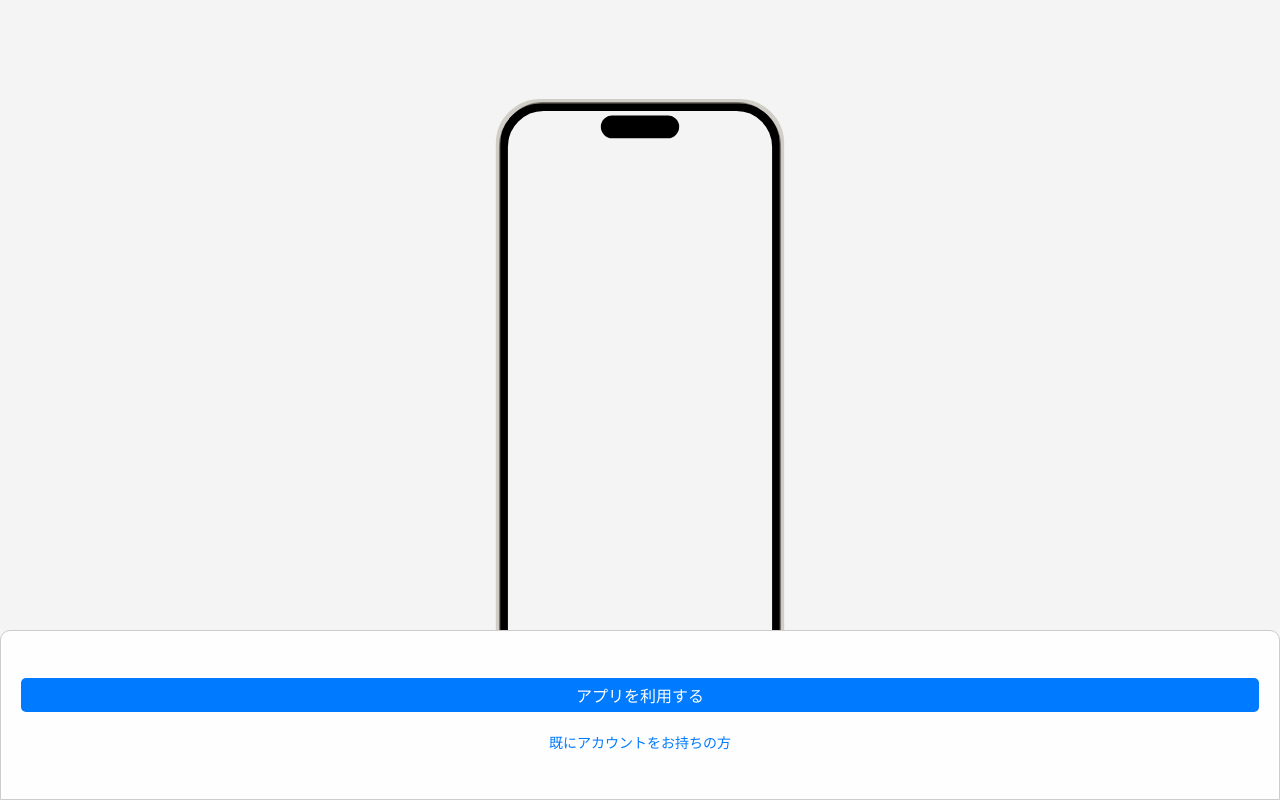
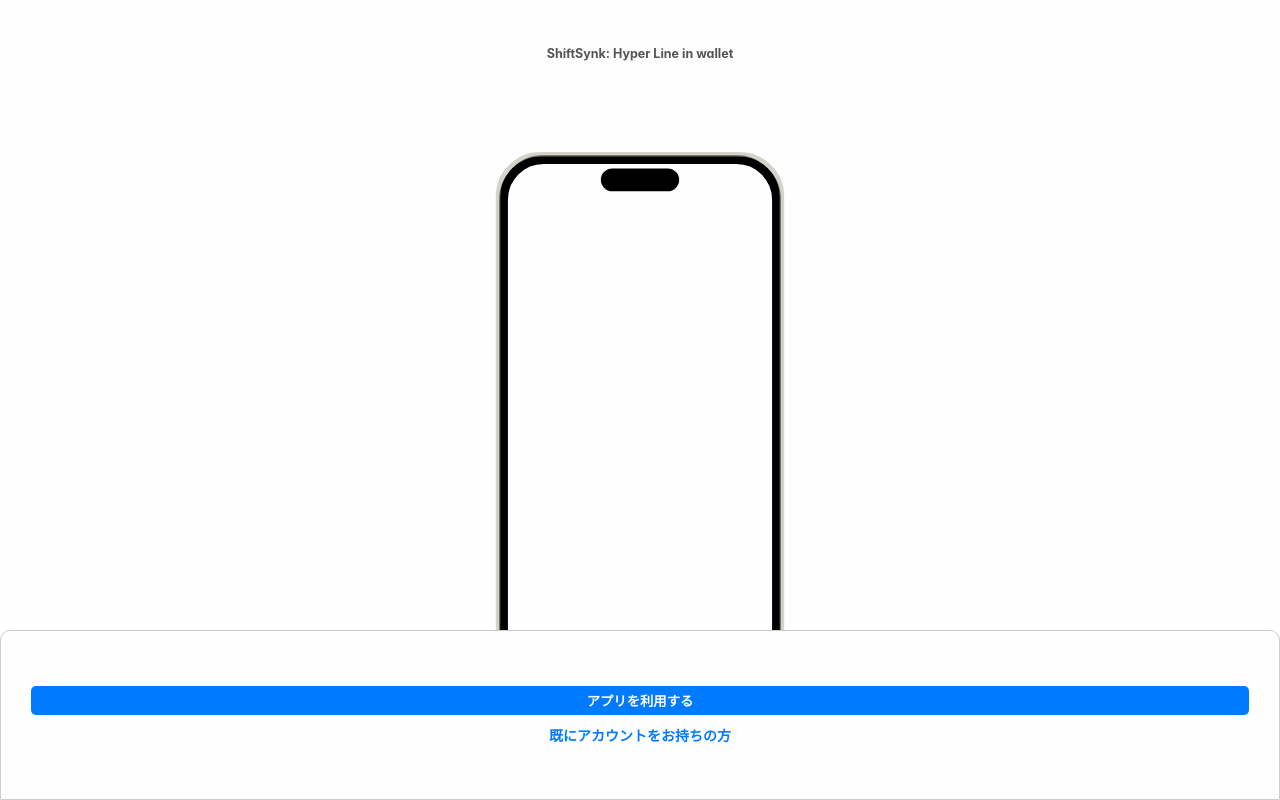
Before and after one commit to RyotaOku/katarinabluu, a Next.js app: page / in a window 1280 px wide. Built offline with nearby package versions, Linux system fonts and the light colour scheme; no server answers.

Commit message:
chore: add styling

```diff
--- a/src/components/homePage.tsx
+++ b/src/components/homePage.tsx
@@ -12,6 +12,10 @@ const HomePage: React.FC = () => {
 
   return (
     <div className={styles.container}>
+      <div className={styles.title}>
+        <h1>ShiftSynk: Hyper Line in wallet</h1>
+        <p></p>
+      </div>
       <div className={styles.phoneMockup}>
         <Image
           src="/iphone.svg"
--- a/src/styles/homePage.module.css
+++ b/src/styles/homePage.module.css
@@ -5,8 +5,7 @@
   align-items: center;
   justify-content: space-around;
   height: 100vh;
-  background-color: #f4f4f4;
-  padding: 20px;
+  background-color: #fefefe;
   box-sizing: border-box;
 }
 
@@ -23,27 +22,18 @@
   height: 17rem;
   border: #ccc solid 1px;
   border-radius: 10px 10px 0 0;
-  padding: 20px;
-}
-
-.phoneMockup {
-  position: relative;
-}
-
-.actionSection {
-  text-align: center;
+  padding: 3rem;
 }
 
 .mainButton {
   background-color: #007afe; /* Slightly different green for contrast */
-  color: white;
+  color: #fff;
   padding: 5px 10px;
   border: none;
   border-radius: 5px;
-  font-size: 16px;
-  margin-bottom: 10px;
   cursor: pointer;
   width: 100%;
+  font-weight: bold;
   transition: 100ms ease-in-out;
 }
 
@@ -53,5 +43,6 @@
 
 .existingAccount {
   color: #007afe;
-  font-size: 14px;
+  font-size: 1.4rem;
+  font-weight: bold;
 }
```
